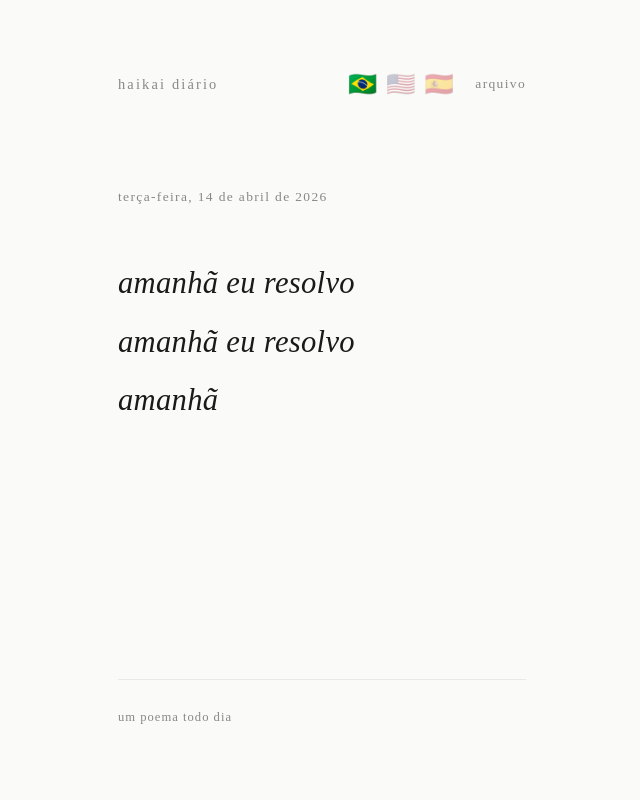
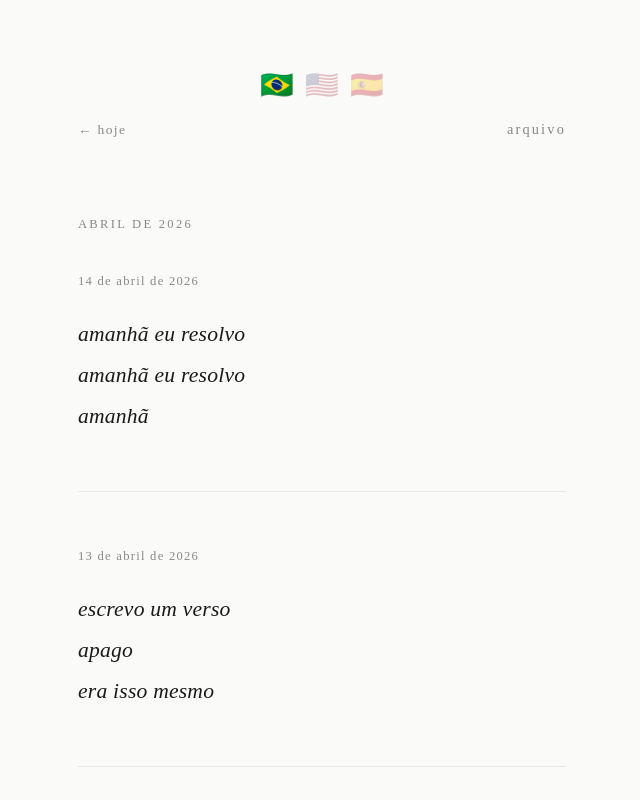
Before and after one commit to mtsVinova/haikai-diario, a Next.js app: page /arquivo in a window 1280 px wide. Shown: the top 800 px of the page, without its empty margins (318-958 px from the left). Built offline with nearby package versions, Linux system fonts and the light colour scheme.

Commit message:
fix: layout header em duas linhas e bandeiras emoji

```diff
--- a/src/app/arquivo/page.tsx
+++ b/src/app/arquivo/page.tsx
@@ -1,100 +1,122 @@
 "use client";
 import { useState } from "react";
+import Link from "next/link";
 import haikais from "../../../data/haikais.json";
 import HaikaiCard from "../components/HaikaiCard";
 import LangSelector from "../components/LangSelector";
-import Link from "next/link";
 
 type Lang = "pt" | "en" | "es";
 
-export default function Home() {
-  const today = haikais[0];
+export default function Arquivo() {
   const [lang, setLang] = useState<Lang>("pt");
 
   const formatDate = (dateStr: string) => {
     const [year, month, day] = dateStr.split("-").map(Number);
     const date = new Date(year, month - 1, day);
     return date.toLocaleDateString("pt-BR", {
-      weekday: "long",
       day: "numeric",
       month: "long",
       year: "numeric",
     });
   };
 
+  const grouped: Record<string, typeof haikais> = {};
+  haikais.forEach((h) => {
+    const [year, month] = h.date.split("-");
+    const key = `${year}-${month}`;
+    if (!grouped[key]) grouped[key] = [];
+    grouped[key].push(h);
+  });
+
+  const monthLabel = (key: string) => {
+    const [year, month] = key.split("-").map(Number);
+    const date = new Date(year, month - 1, 1);
+    return date.toLocaleDateString("pt-BR", { month: "long", year: "numeric" });
+  };
+
+  const sortedGroups = Object.keys(grouped).sort((a, b) => b.localeCompare(a));
+
   return (
     <main
       style={{
-        minHeight: "100vh",
-        display: "flex",
-        flexDirection: "column",
-        justifyContent: "center",
-        maxWidth: "480px",
+        maxWidth: "560px",
         margin: "0 auto",
         padding: "4rem 2rem",
       }}
     >
-      <header
-        style={{
-          marginBottom: "5rem",
-          display: "flex",
-          justifyContent: "space-between",
-          alignItems: "center",
-        }}
-      >
-        <span
-          style={{
-            fontSize: "0.8rem",
-            letterSpacing: "0.15em",
-            color: "var(--gray)",
-            fontWeight: 400,
-          }}
-        >
-          haikai diário
-        </span>
-        <div style={{ display: "flex", alignItems: "center", gap: "1.2rem" }}>
+      <header style={{ marginBottom: "4rem" }}>
+        <div style={{ display: "flex", justifyContent: "center", marginBottom: "1rem" }}>
           <LangSelector onChange={setLang} />
+        </div>
+        <div style={{ display: "flex", justifyContent: "space-between", alignItems: "baseline" }}>
           <Link
-            href="/arquivo"
+            href="/"
             style={{
               fontSize: "0.75rem",
               letterSpacing: "0.1em",
               color: "var(--gray)",
             }}
           >
+            ← hoje
+          </Link>
+          <span
+            style={{
+              fontSize: "0.8rem",
+              letterSpacing: "0.15em",
+              color: "var(--gray)",
+            }}
+          >
             arquivo
-          </Link>
+          </span>
         </div>
       </header>
 
-      <article style={{ flex: 1 }}>
+      {sortedGroups.map((groupKey) => (
+        <section key={groupKey} style={{ marginBottom: "4rem" }}>
+          <h2
+            style={{
+              fontSize: "0.7rem",
+              letterSpacing: "0.18em",
+              color: "var(--gray)",
+              fontWeight: 400,
+              marginBottom: "2rem",
+              textTransform: "uppercase",
+            }}
+          >
+            {monthLabel(groupKey)}
+          </h2>
+
+          <div style={{ display: "flex", flexDirection: "column", gap: "3rem" }}>
+            {grouped[groupKey].map((haikai) => (
+              <article
+                key={haikai.date}
+                style={{
+                  paddingBottom: "3rem",
+                  borderBottom: "1px solid var(--light-gray)",
+                }}
+              >
                 <p
                   style={{
-            fontSize: "0.75rem",
+                    fontSize: "0.7rem",
                     letterSpacing: "0.1em",
                     color: "var(--gray)",
-            marginBottom: "2.5rem",
-            fontWeight: 400,
+                    marginBottom: "1.2rem",
                   }}
                 >
-          {formatDate(today.date)}
+                  {formatDate(haikai.date)}
                 </p>
-
-        <HaikaiCard pt={today.pt} en={today.en} es={today.es} lang={lang} size="large" />
+                <HaikaiCard
+                  pt={haikai.pt}
+                  en={haikai.en}
+                  es={haikai.es}
+                  lang={lang}
+                  size="small"
+                />
               </article>
-
-      <footer
-        style={{
-          marginTop: "5rem",
-          borderTop: "1px solid var(--light-gray)",
-          paddingTop: "1.5rem",
-          fontSize: "0.7rem",
-          letterSpacing: "0.08em",
-          color: "var(--gray)",
-        }}
-      >
-        um poema todo dia
-      </footer>
+            ))}
+          </div>
+        </section>
+      ))}
     </main>
   );
 }
--- a/src/app/components/LangSelector.tsx
+++ b/src/app/components/LangSelector.tsx
@@ -31,21 +31,21 @@ export default function LangSelector({ onChange }: Props) {
   };
 
   return (
-    <div style={{ display: "flex", gap: "0.5rem", alignItems: "center" }}>
+    <div style={{ display: "flex", gap: "0.6rem", alignItems: "center" }}>
       {(["pt", "en", "es"] as Lang[]).map((l) => (
         <button
           key={l}
           onClick={() => select(l)}
-          title={l.toUpperCase()}
           style={{
             background: "none",
             border: "none",
             cursor: "pointer",
-            fontSize: "1.3rem",
-            opacity: lang === l ? 1 : 0.35,
+            fontSize: "1.5rem",
+            opacity: lang === l ? 1 : 0.3,
             transition: "opacity 0.2s",
             padding: "0",
             lineHeight: 1,
+            fontFamily: "Apple Color Emoji, Segoe UI Emoji, Noto Color Emoji, sans-serif",
           }}
         >
           {FLAGS[l]}
```
Also changed, not shown: src/app/page.tsx (+5 -11 lines). Lines whose indentation alone changed are shown as unchanged.
